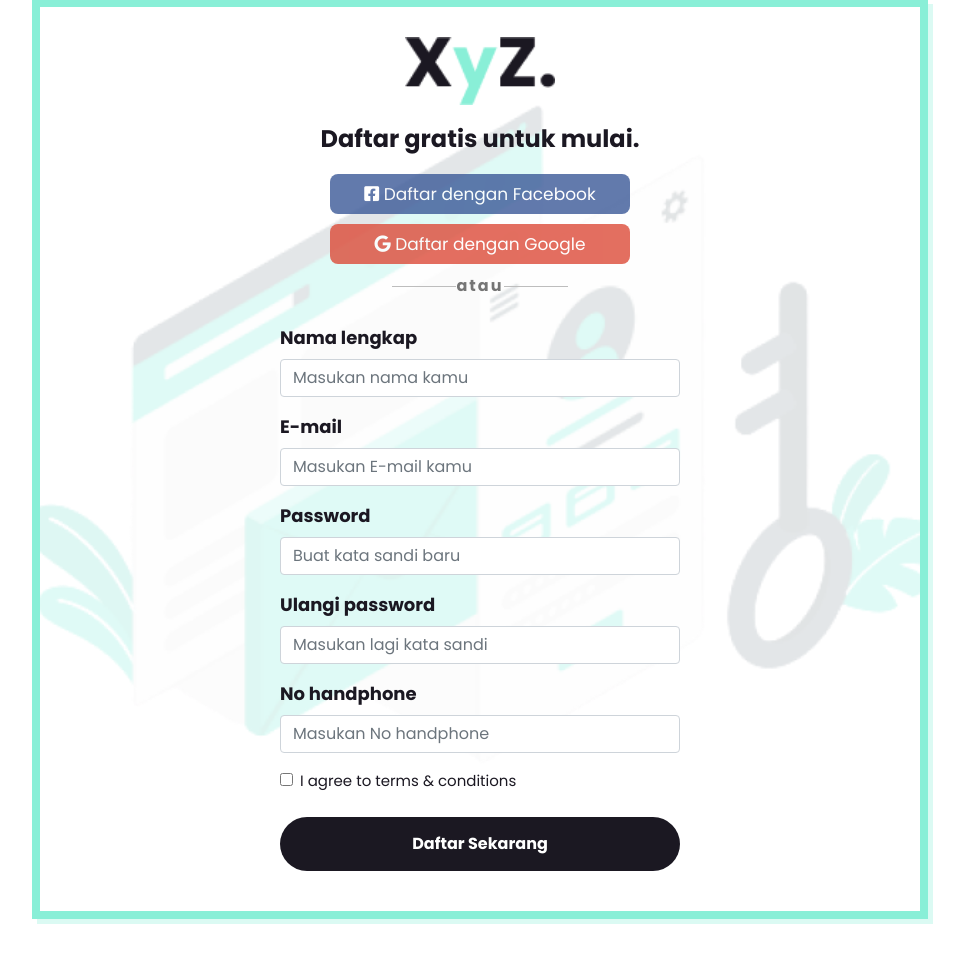
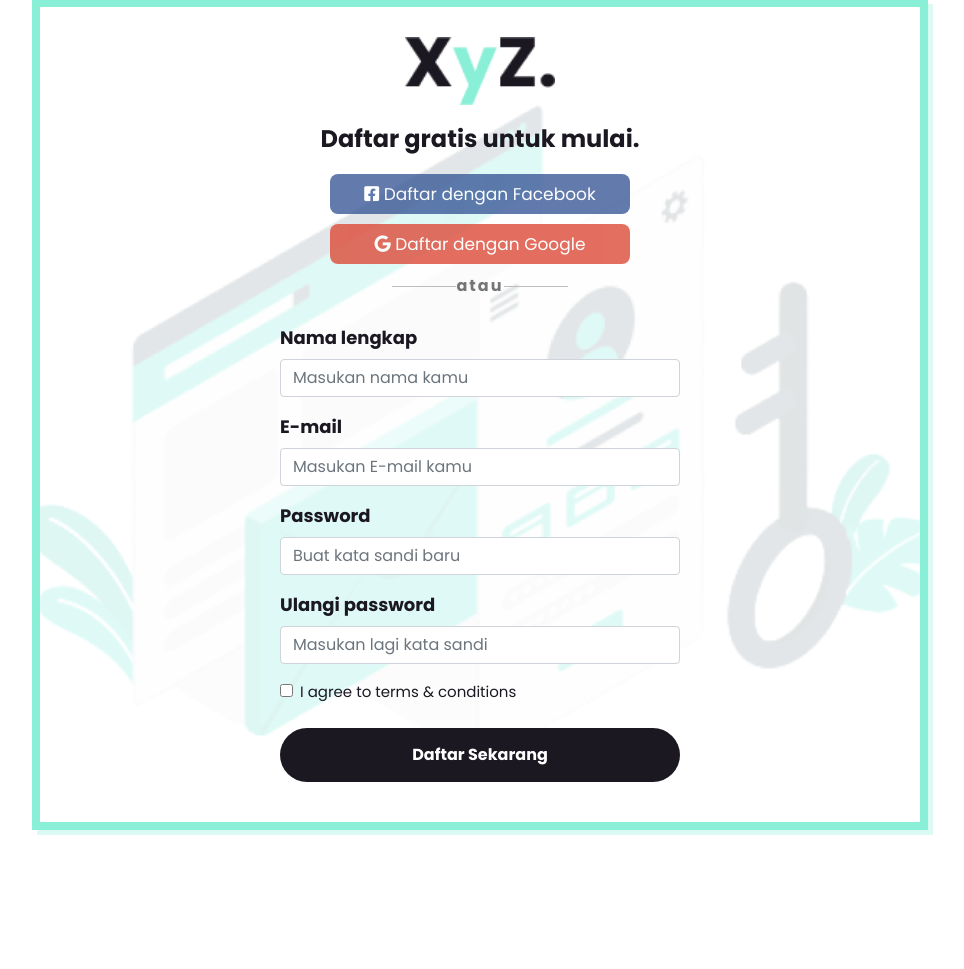
Before and after one commit to arditolaksono/FIT, a Flask app: page /sign-up in a window 1280 px wide. Shown: the part 49-1018 px from the top of the page, without its empty margins (160-1124 px from the left). After the commit the page ends 884 px from the top, so only its background shows below. Run offline with Flask 2, Linux system fonts and the light colour scheme; some libraries are stand-ins or nearby versions.

Commit message:
progres hari 3

```diff
--- a/website/auth.py
+++ b/website/auth.py
@@ -1,16 +1,23 @@
-from django.shortcuts import render
-from flask import Blueprint,render_template
+from flask import Blueprint,render_template,request
 
 auth = Blueprint('auth', __name__)
 
-@auth.route('/login')
+@auth.route('/login',methods=['GET','POST'])
 def login():
+    data = request.form
+    print(data)
     return render_template('login.html')
 
 @auth.route('/logout')
 def logout():
     return 'Logout'
 
-@auth.route('/sign-up')
+@auth.route('/sign-up',methods=['GET','POST'])
 def sign_up():
+    if request.method == 'POST':
+        email = request.form.get('email')
+        namaLengkap = request.form.get('namaLengkap')
+        password1 = request.form.get('password1')
+        password2 = request.form.get('password2')
+
     return render_template('daftar.html')
--- a/website/templates/daftar.html
+++ b/website/templates/daftar.html
@@ -174,24 +174,20 @@
           <div class="col">
             <form method="POST">
                     <div class="form-group">
-                      <label for="exampleInputEmail1" class="">Nama lengkap</label>
-                      <input type="text" class="form-control" id="exampleInputEmail1" aria-describedby="emailHelp" placeholder="Masukan nama kamu">
+                      <label for="namaLengkap" class="">Nama lengkap</label>
+                      <input type="text" class="form-control" id="namaLengkap" name="namaLengkap" aria-describedby="emailHelp" placeholder="Masukan nama kamu">
                     </div>
                     <div class="form-group">
-                      <label for="exampleInputPassword1">E-mail</label>
-                      <input type="email" class="form-control" id="exampleInputPassword1" placeholder="Masukan E-mail kamu">
+                      <label for="email">E-mail</label>
+                      <input type="email" class="form-control" id="email" name="email" placeholder="Masukan E-mail kamu">
                     </div>
                     <div class="form-group">
-                      <label for="inputPassword6">Password</label>
-                      <input type="password" id="inputPassword6" class="form-control" aria-describedby="passwordHelpInline" placeholder="Buat kata sandi baru">
+                      <label for="password1">Password</label>
+                      <input type="password" id="password1" name="password1" class="form-control" aria-describedby="passwordHelpInline" placeholder="Buat kata sandi baru">
                     </div>
                     <div class="form-group">
-                      <label for="inputPassword6">Ulangi password</label>
-                      <input type="password" id="inputPassword6" class="form-control" aria-describedby="passwordHelpInline" placeholder="Masukan lagi kata sandi">
-                    </div>
-                    <div class="form-group">
-                      <label for="exampleInputPassword1">No handphone</label>
-                      <input type="text" class="form-control" id="exampleInputPassword1" placeholder="Masukan No handphone">
+                      <label for="password2">Ulangi password</label>
+                      <input type="password" id="password2" name="password2" class="form-control" aria-describedby="passwordHelpInline" placeholder="Masukan lagi kata sandi">
                     </div>
                     <div class="form-check">
                       <input class="form-check-input checkbox" type="checkbox" value="" id="defaultCheck1">
@@ -199,7 +195,7 @@
                         I agree to terms & conditions
                       </label><br><br>
                     </div>
-                    <a href="daftarDisini.html"><button type="button" class="daftar btn-primary">Daftar Sekarang</button></a>
+                    <button type="submit" class="daftar btn-primary">Daftar Sekarang</button></a>
               </form>
           </div>
           </div>
```
Also changed, not shown: website/templates/login.html (+7 -7 lines), 1 other file.
